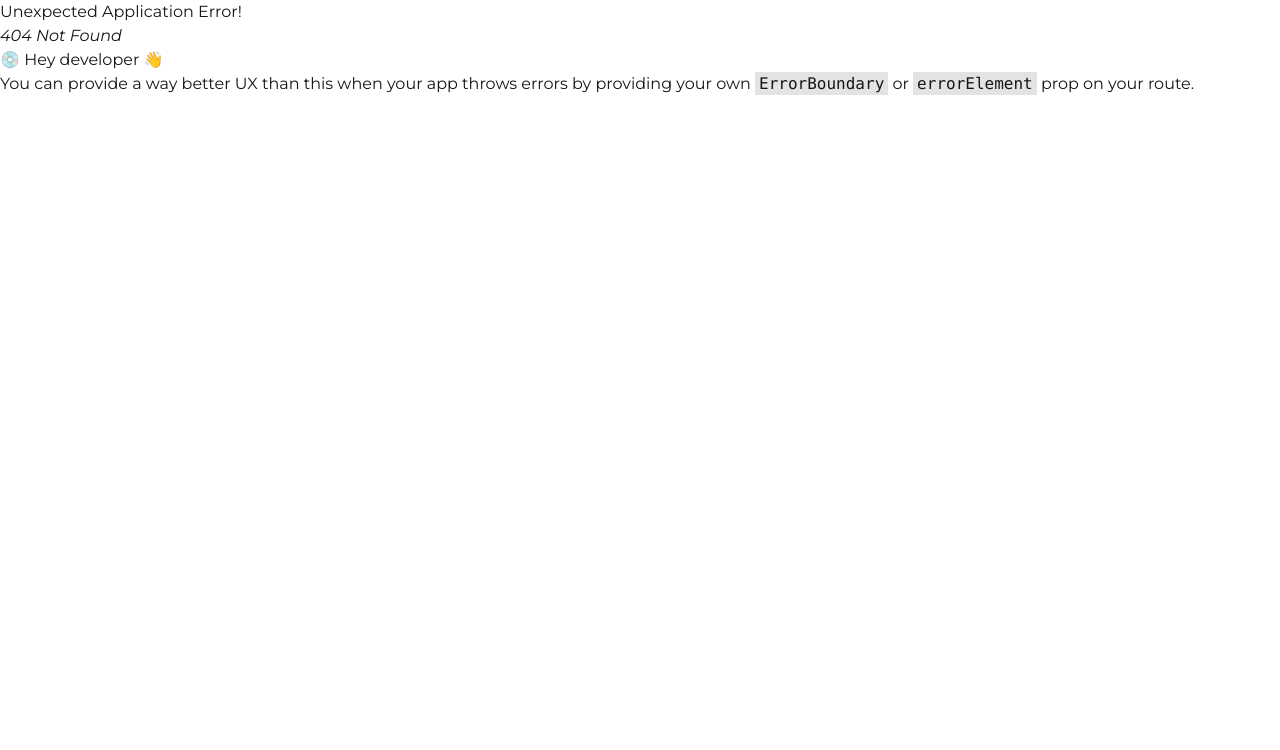
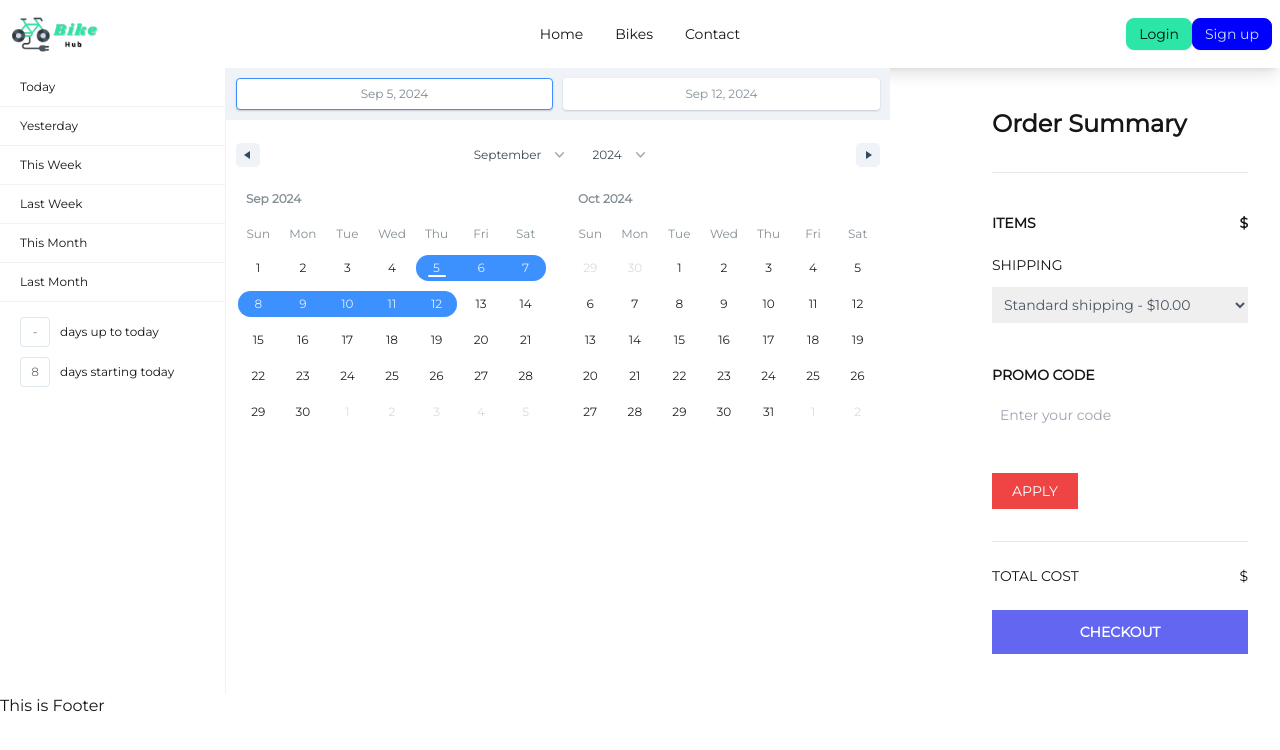
Before and after one commit to mohammad-al-samiul/bikehub-client, a React (Vite) app: page /booking/1 in a window 1280 px wide. Before the commit this address had no page. Shown: the top 750 px of the page. Built offline with nearby package versions, Linux system fonts and the light colour scheme.

Commit message:
react date range picker

```diff
--- a/package.json
+++ b/package.json
@@ -12,9 +12,11 @@
   "dependencies": {
     "@reduxjs/toolkit": "^2.2.7",
     "antd": "^5.20.5",
+    "date-fns": "^3.6.0",
     "dayjs": "^1.11.13",
     "jwt-decode": "^4.0.0",
     "react": "^18.3.1",
+    "react-date-range": "^2.0.1",
     "react-dom": "^18.3.1",
     "react-hook-form": "^7.53.0",
     "react-redux": "^9.1.2",
@@ -25,6 +27,7 @@
   "devDependencies": {
     "@eslint/js": "^9.9.0",
     "@types/react": "^18.3.3",
+    "@types/react-date-range": "^1.4.9",
     "@types/react-dom": "^18.3.0",
     "@vitejs/plugin-react": "^4.3.1",
     "autoprefixer": "^10.4.20",
--- a/src/components/form/BForm.tsx
+++ b/src/components/form/BForm.tsx
@@ -9,7 +9,7 @@ import {
 type TFormProps = {
   onSubmit: SubmitHandler<FieldValues>;
   children: ReactNode;
-  defaultValues: Record<string, any>;
+  defaultValues?: Record<string, any>;
 };
 
 const BForm = ({ onSubmit, children, defaultValues }: TFormProps) => {
--- a/src/main.tsx
+++ b/src/main.tsx
@@ -6,6 +6,8 @@ import router from "./routes/routes.tsx";
 import { Provider } from "react-redux";
 import { persistor, store } from "./redux/store.ts";
 import { PersistGate } from "redux-persist/integration/react";
+import "react-date-range/dist/styles.css"; // main style file
+import "react-date-range/dist/theme/default.css"; // theme css file
 
 createRoot(document.getElementById("root")!).render(
   <StrictMode>
--- a/src/pages/bikes/BikeDesc.tsx
+++ b/src/pages/bikes/BikeDesc.tsx
@@ -1,7 +1,6 @@
-import { useParams } from "react-router-dom";
+import { Link, useParams } from "react-router-dom";
 import { useGetSingleBikeQuery } from "../../redux/features/bike/bikeApi";
 import { TBikeProps } from "./Bikes";
-import Modals from "../modals/Modals";
 
 const BikeDesc = () => {
   const { id } = useParams();
@@ -33,17 +32,9 @@ const BikeDesc = () => {
             {bike?.pricePerHour}
           </p>
 
-          <button
-            className="btn btn-accent text-white"
-            onClick={() =>
-              (
-                document.getElementById(bike?._id) as HTMLDialogElement
-              )?.showModal()
-            }
-          >
-            Booked Now
-          </button>
-          <Modals id={bike?._id} />
+          <Link to={`/booking/${bike?._id}`}>
+            <button className="btn btn-accent text-white">Booked Now</button>
+          </Link>
         </div>
       </div>
     </div>
--- /dev/null
+++ b/src/pages/booking/Booking.tsx
@@ -0,0 +1,29 @@
+import { DateRangePicker } from "react-date-range";
+import { addDays } from "date-fns";
+import { useState } from "react";
+import OrderSummary from "./OrderSummary";
+
+const Booking = () => {
+  const [state, setState] = useState([
+    {
+      startDate: new Date(),
+      endDate: addDays(new Date(), 7),
+      key: "selection",
+    },
+  ]);
+  console.log(state[0]);
+  return (
+    <div className="flex justify-between">
+      <DateRangePicker
+        onChange={(item: any) => setState([item?.selection])}
+        moveRangeOnFirstSelection={false}
+        months={2}
+        ranges={state!}
+        direction="horizontal"
+      />
+      <OrderSummary />
+    </div>
+  );
+};
+
+export default Booking;
--- /dev/null
+++ b/src/pages/booking/OrderSummary.tsx
@@ -0,0 +1,47 @@
+const OrderSummary = () => {
+  return (
+    <div id="summary" className="lg:w-1/4 px-8 py-10">
+      <h1 className="font-semibold text-2xl border-b pb-8">Order Summary</h1>
+      <div className="flex justify-between mt-10 mb-5">
+        <span className="font-semibold text-sm uppercase">Items</span>
+        <span className="font-semibold text-sm">$</span>
+      </div>
+      <div>
+        <label className="font-medium inline-block mb-3 text-sm uppercase">
+          Shipping
+        </label>
+        <select className="block p-2 text-gray-600 w-full text-sm">
+          <option>Standard shipping - $10.00</option>
+        </select>
+      </div>
+      <div className="py-10">
+        <label
+          htmlFor="promo"
+          className="font-semibold inline-block mb-3 text-sm uppercase"
+        >
+          Promo Code
+        </label>
+        <input
+          type="text"
+          id="promo"
+          placeholder="Enter your code"
+          className="p-2 text-sm w-full"
+        />
+      </div>
+      <button className="bg-red-500 hover:bg-red-600 px-5 py-2 text-sm text-white uppercase">
+        Apply
+      </button>
+      <div className="border-t mt-8">
+        <div className="flex font-semibold justify-between py-6 text-sm uppercase">
+          <span>Total cost</span>
+          <span>$ </span>
+        </div>
+        <button className="bg-indigo-500 font-semibold hover:bg-indigo-600 py-3 text-sm text-white uppercase w-full">
+          Checkout
+        </button>
+      </div>
+    </div>
+  );
+};
+
+export default OrderSummary;
--- a/src/pages/modals/Modals.tsx
+++ b/src/pages/modals/Modals.tsx
@@ -1,20 +1,14 @@
-import CustomDatePicker from "../datePicker/CustomDatePicker";
-
 const Modals = ({ id }: { id: string }) => {
   return (
     <div className="w-full">
-      <dialog id={id} className="modal modal-bottom sm:modal-middle ">
-        <div className="modal-box">
-          <h3 className="font-bold text-lg">Hello!</h3>
-          <p className="py-4">
-            Press ESC key or click the button below to close
-          </p>
-          <div className="modal-action">
-            <form method="dialog">
-              <CustomDatePicker />
-              <button className="btn">Close</button>
-            </form>
-          </div>
+      <dialog
+        id={id}
+        className="modal modal-bottom sm:modal-middle h-full w-full"
+      >
+        <div className="modal-box h-[700px] w-[600px]">
+          <h3 className="font-bold text-lg">Submit this Booking Form</h3>
+
+          <div className="modal-action"></div>
         </div>
       </dialog>
     </div>
--- a/src/routes/routes.tsx
+++ b/src/routes/routes.tsx
@@ -7,6 +7,7 @@ import ProtectedRoutes from "./ProtectedRoutes";
 import Dashboard from "../pages/dashboard/Dashboard";
 import Bikes from "../pages/bikes/Bikes";
 import BikeDesc from "../pages/bikes/BikeDesc";
+import Booking from "../pages/booking/Booking";
 
 const router = createBrowserRouter([
   {
@@ -30,6 +31,10 @@ const router = createBrowserRouter([
         element: <BikeDesc />,
       },
       {
+        path: "booking/:id",
+        element: <Booking />,
+      },
+      {
         path: "contact",
         element: <ContactPage />,
       },
```
Also changed, not shown: 2 other files (tests, documents, lock files or other folders).
